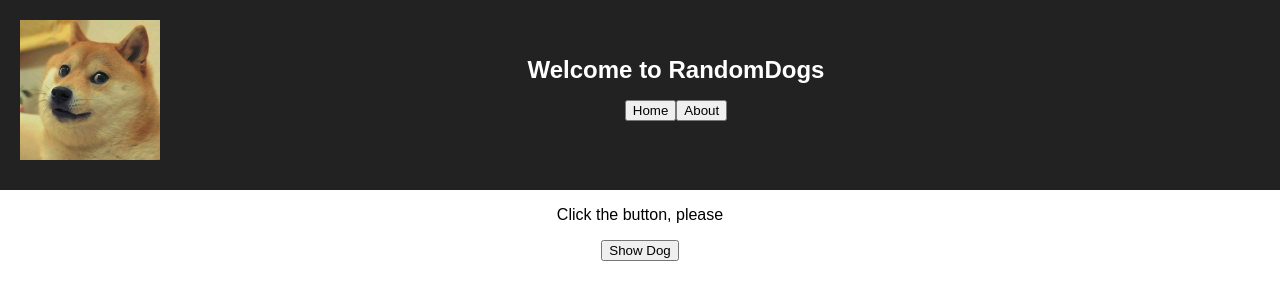
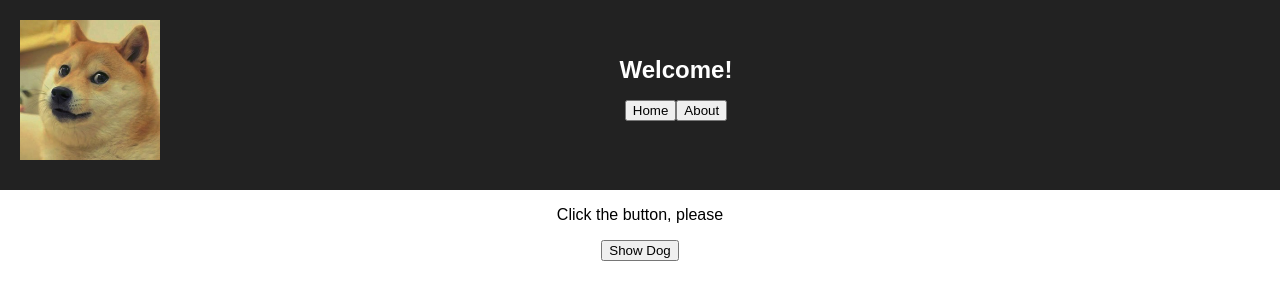
Before and after one commit to p-ab/randomdogs, a React (Create React App) app: page / in a window 1280 px wide. Shown: the top 300 px of the page. Built offline with nearby package versions, Linux system fonts and the light colour scheme.

Commit message:
patch homepath

```diff
--- a/package.json
+++ b/package.json
@@ -2,10 +2,11 @@
   "name": "randomdogs",
   "version": "0.1.0",
   "private": true,
-  "homepage": "http://p-ab.github.io/randomdogs",
+  "homepage": "http://p-ab.github.io/randomdogs/",
   "dependencies": {
     "ajv": "^6.5.3",
     "ajv-keywords": "^3.2.0",
+    "history": "^4.7.2",
     "react": "^16.4.2",
     "react-dom": "^16.4.2",
     "react-redux": "^5.0.7",
--- a/public/index.html
+++ b/public/index.html
@@ -19,7 +19,8 @@
       work correctly both with client-side routing and a non-root public URL.
       Learn how to configure a non-root public URL by running `npm run build`.
     -->
-    <title>React App</title>
+    <base href="/randomdogs/">
+    <title>Really random dogs!</title>
   </head>
   <body>
     <noscript>
--- a/src/containers/App.js
+++ b/src/containers/App.js
@@ -15,7 +15,7 @@ class App extends Component {
           <header className="App-header">
             <img src={logo} className="App-logo" alt="logo" />
             <div className="App-info">
-              <h1 className="App-title">Welcome to RandomDogs</h1>
+              <h1 className="App-title">Welcome!</h1>
               <MainMenu />
             </div>
           </header>
```
Also changed, not shown: 1 other file (tests, documents, lock files or other folders).
